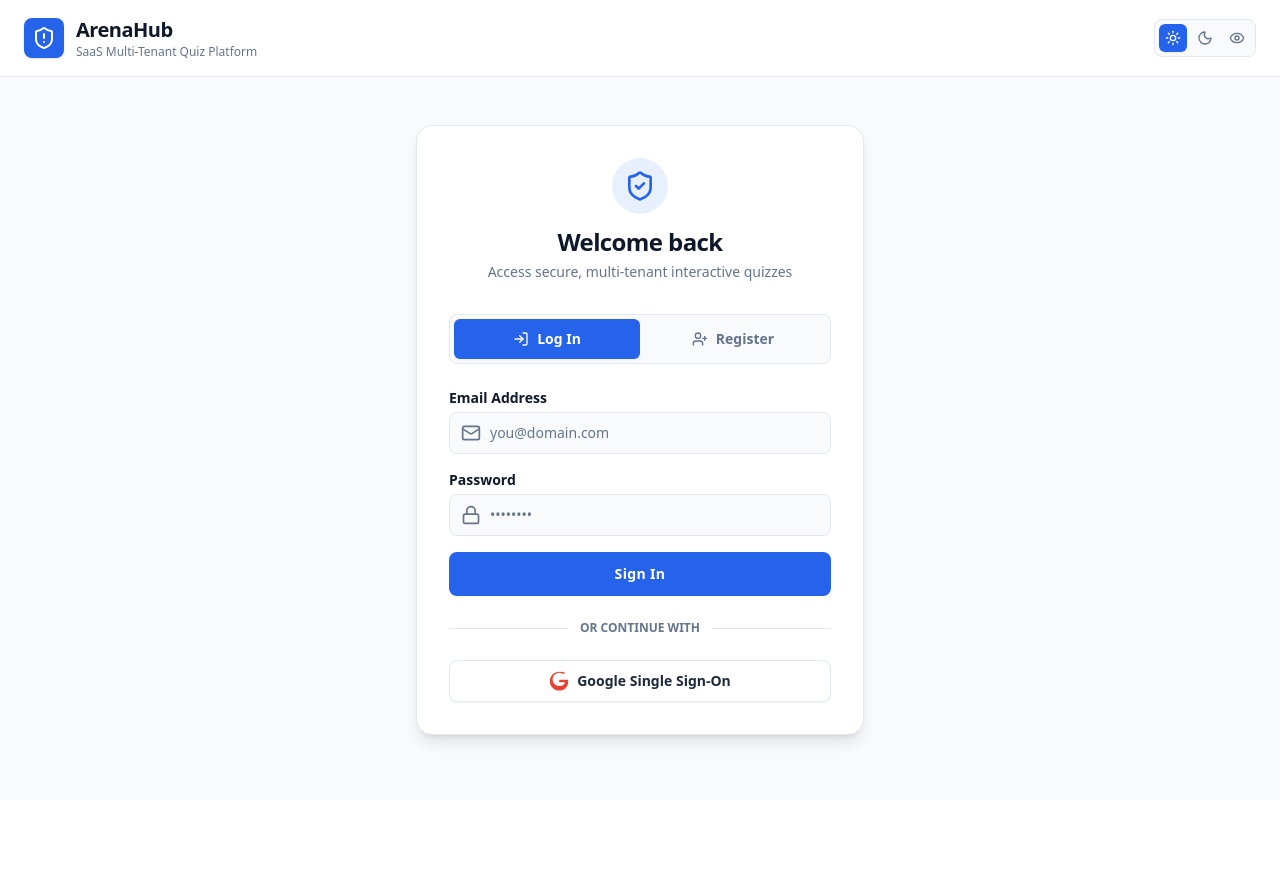
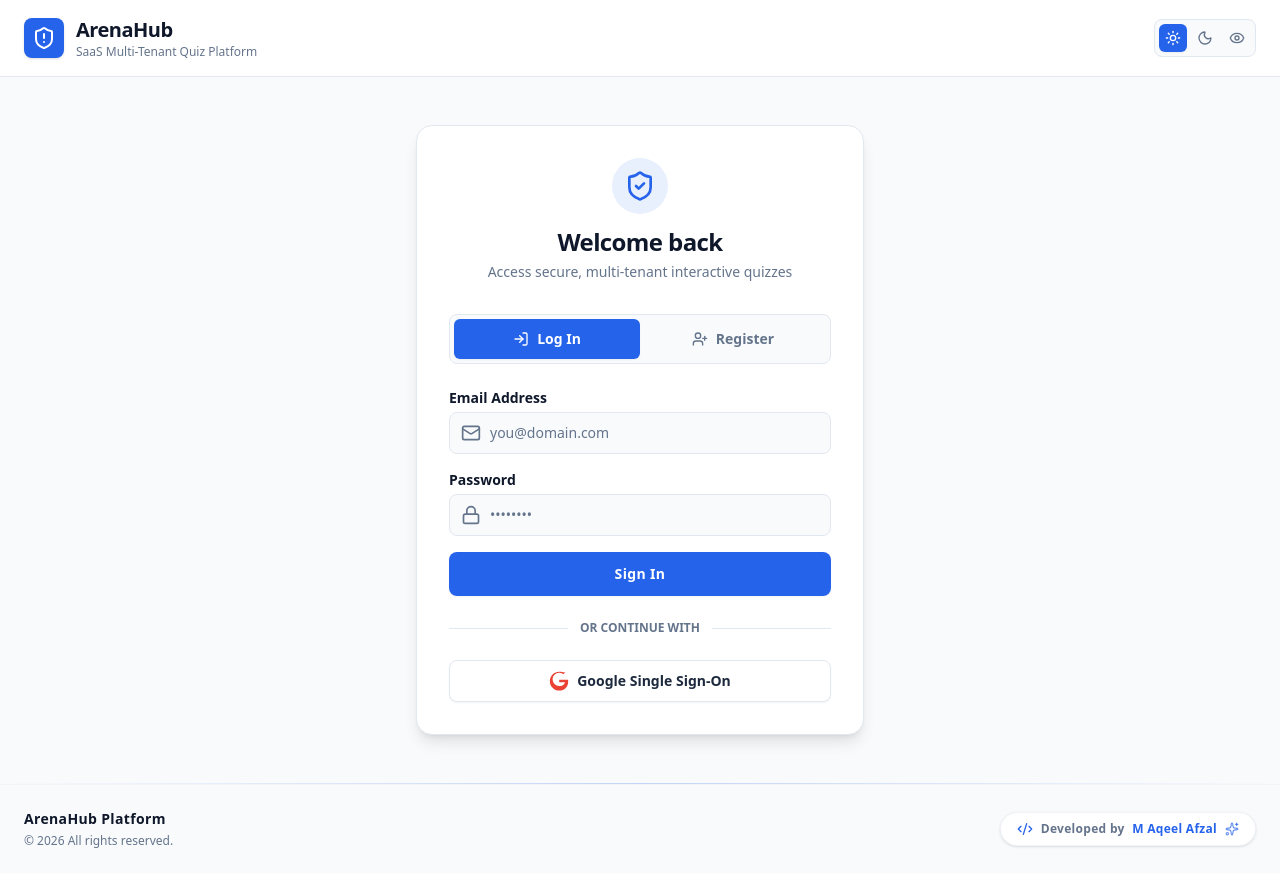
Before and after one commit to aqeelafzal7/ArenaHub, a React (Vite) app: page / in a window 1280 px wide. Before the commit the page ends 800 px from the top, so only its background shows below. Built offline with nearby package versions, Linux system fonts and the light colour scheme; no server answers.

Commit message:
feat: add global footer component
Implement a consistent footer across the application to display copyright information and developer credits. The footer is conditionally hidden during active quiz sessions to minimize distractions.

```diff
--- a/src/App.tsx
+++ b/src/App.tsx
@@ -1,6 +1,7 @@
 import React from 'react';
 import { AuthProvider, useAuth } from './context/AuthContext';
 import { Navbar } from './components/Navbar';
+import { Footer } from './components/Footer';
 import { AuthPage } from './pages/AuthPage';
 import { OnboardingPage } from './pages/OnboardingPage';
 import { OrganizerDashboard } from './pages/OrganizerDashboard';
@@ -33,6 +34,7 @@ const AppContent: React.FC = () => {
         <main className="flex-1">
           <AuthPage />
         </main>
+        {!isQuizStarted && <Footer />}
       </div>
     );
   }
@@ -47,6 +49,7 @@ const AppContent: React.FC = () => {
         <main className="flex-1">
           <OnboardingPage />
         </main>
+        {!isQuizStarted && <Footer />}
       </div>
     );
   }
@@ -62,6 +65,7 @@ const AppContent: React.FC = () => {
           <QuizHub />
         )}
       </main>
+      {!isQuizStarted && <Footer />}
     </div>
   );
 };
--- /dev/null
+++ b/src/components/Footer.tsx
@@ -0,0 +1,40 @@
+import React from 'react';
+import { Code2, Sparkles } from 'lucide-react';
+
+export const Footer: React.FC = () => {
+  // Automatically gets the current year from the user's system/server
+  const currentYear = new Date().getFullYear();
+
+  return (
+    <footer className="w-full mt-auto relative overflow-hidden" id="global-footer">
+      {/* Subtle top border gradient */}
+      <div className="h-[1px] w-full bg-gradient-to-r from-transparent via-brand-primary/50 to-transparent opacity-50"></div>
+
+      {/* Frosted glass background */}
+      <div className="bg-brand-bg/60 backdrop-blur-md px-6 py-6 border-t border-brand-border/30">
+        <div className="max-w-7xl mx-auto flex flex-col md:flex-row items-center justify-between gap-4">
+
+          {/* Copyright Section */}
+          <div className="flex flex-col items-center md:items-start">
+            <span className="text-sm font-bold text-brand-text tracking-wide">
+              ArenaHub Platform
+            </span>
+            <span className="text-xs font-medium text-brand-muted mt-1">
+              &copy; {currentYear} All rights reserved.
+            </span>
+          </div>
+
+          {/* Developer Credit Section */}
+          <div className="flex items-center gap-2 px-4 py-2 rounded-full bg-brand-card border border-brand-border/50 shadow-sm transition-all hover:border-brand-primary/40 hover:shadow-brand-primary/10">
+            <Code2 className="h-4 w-4 text-brand-primary"/>
+            <span className="text-xs font-bold text-brand-muted tracking-wide">
+              Developed by <span className="text-brand-primary font-black ml-1 transition-colors hover:text-white cursor-default">M Aqeel Afzal</span>
+            </span>
+            <Sparkles className="h-3.5 w-3.5 text-brand-primary/70"/>
+          </div>
+
+        </div>
+      </div>
+    </footer>
+  );
+};
```
